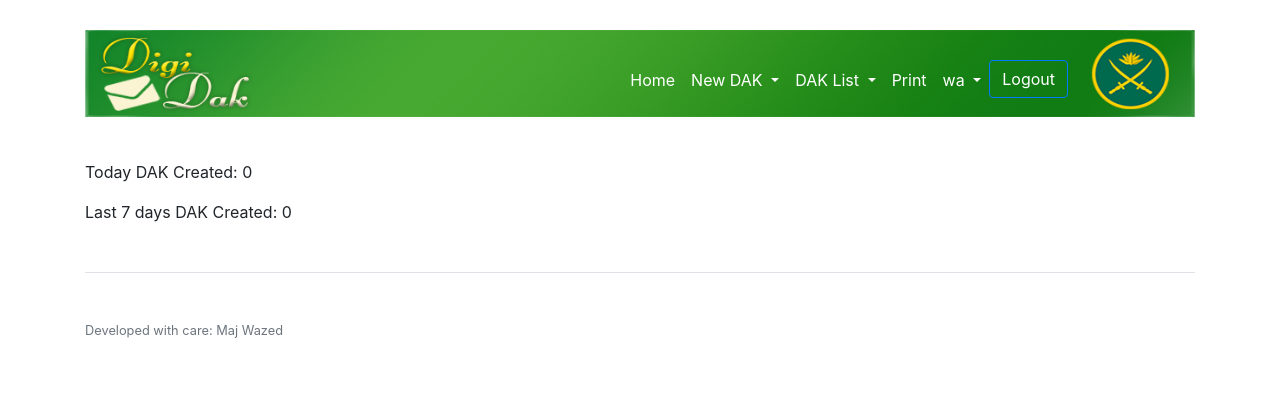
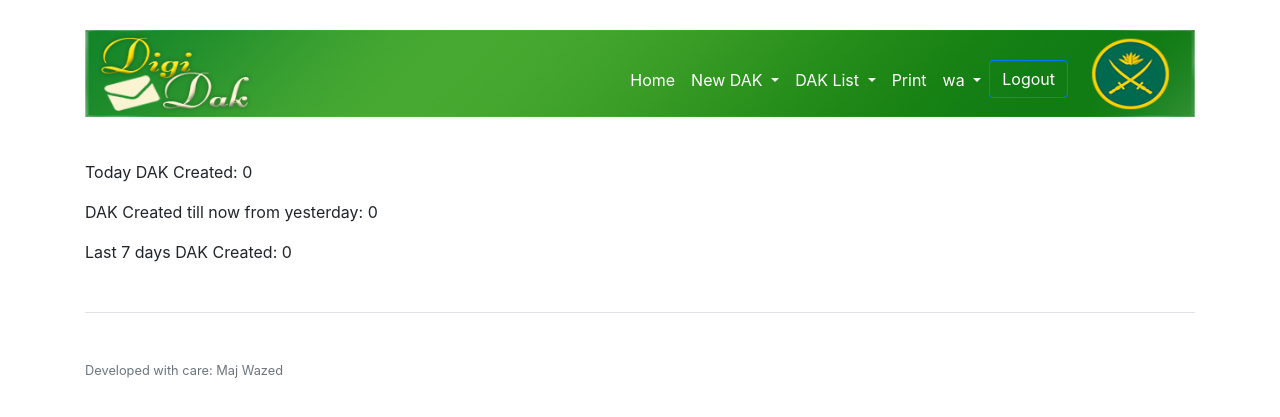
Before and after one commit to mdwazed/sigcen, a Django app: page /misc_admin_info/ in a window 1280 px wide. Shown: the top 417 px of the page. Run offline with Django 3.2, Linux system fonts and the light colour scheme; a user stored in the database is signed in; data comes from the database, SQL or seed files in the repository; parts of the project's set-up code (start-up, migrations or seed data) failed here and were passed over; some libraries are stand-ins or nearby versions.

Commit message:
ltr cration statistics

```diff
--- a/stp/tsp/transit_slip/templates/transit_slip/misc_admin_info.html
+++ b/stp/tsp/transit_slip/templates/transit_slip/misc_admin_info.html
@@ -3,6 +3,7 @@
 <div class="container">
     <div>
         <p> Today DAK Created: {{todays_ltr_count}} </p>
+        <p> DAK Created till now from yesterday: {{last_day_ltr_count}} </p>
         <p> Last 7 days DAK Created: {{last_wk_ltr_count}} </p>
     </div>
 
--- a/stp/tsp/transit_slip/views.py
+++ b/stp/tsp/transit_slip/views.py
@@ -1669,11 +1669,13 @@ class MiscAdminInfo(LoginRequiredMixin, UserPassesTestMixin, View):
     def get(self, request):
         print(date.today())
         todays_ltr_count = Letter.objects.filter(created_at__gte=date.today()).count()
+        last_day_ltr_count = Letter.objects.filter(created_at__gte=date.today()-timedelta(days=1)).count()
         last_wk_ltr_count = Letter.objects.filter(created_at__gte=date.today()-timedelta(days=7)).count()
         # ltrs = Letter.objects.filter(u_string=35517)
         # print(ltrs)
         context = {
             'todays_ltr_count': todays_ltr_count,
+            'last_day_ltr_count': last_day_ltr_count,
             'last_wk_ltr_count': last_wk_ltr_count,
         }
         return render(request, self.template, context)
```
